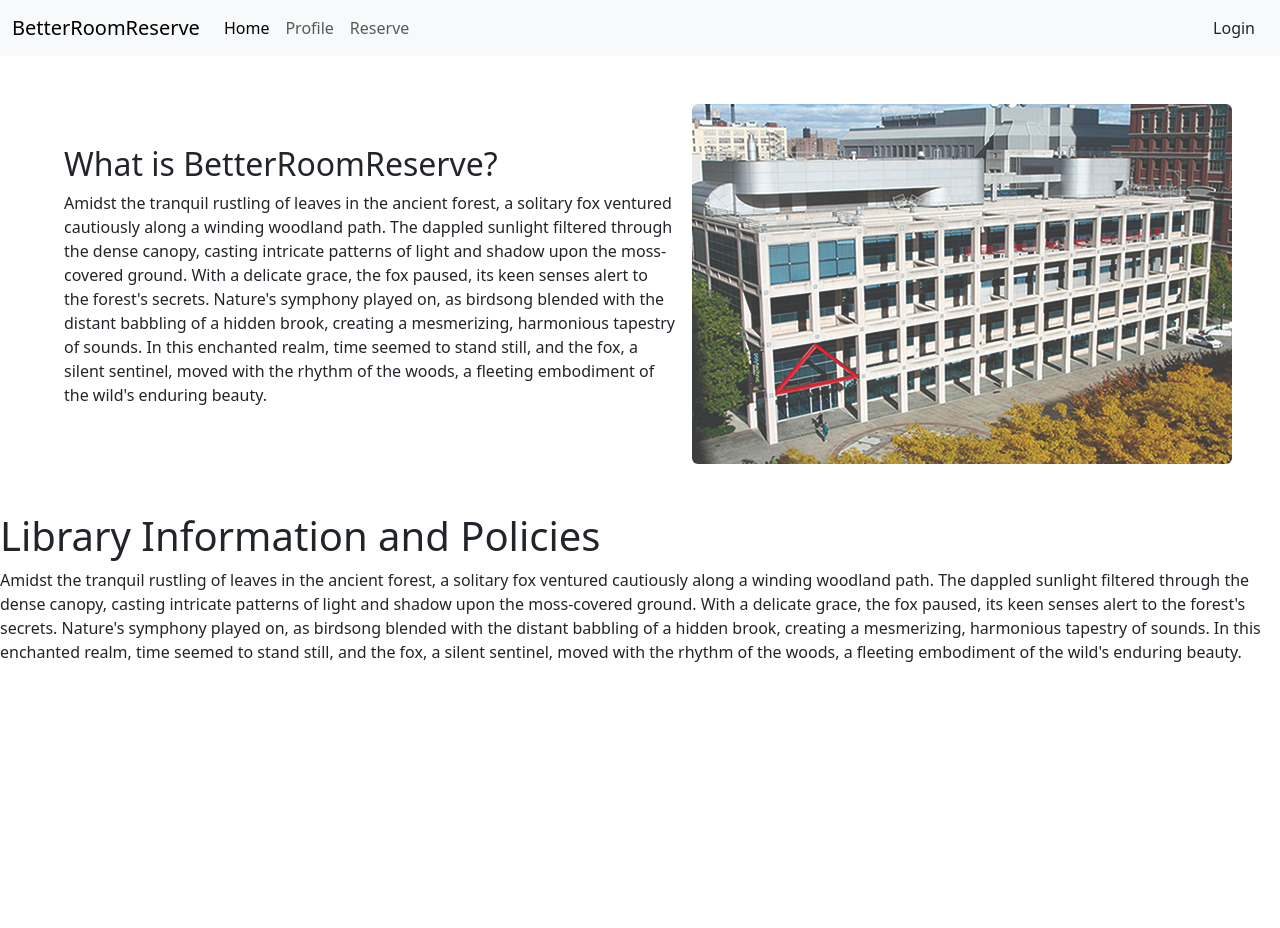
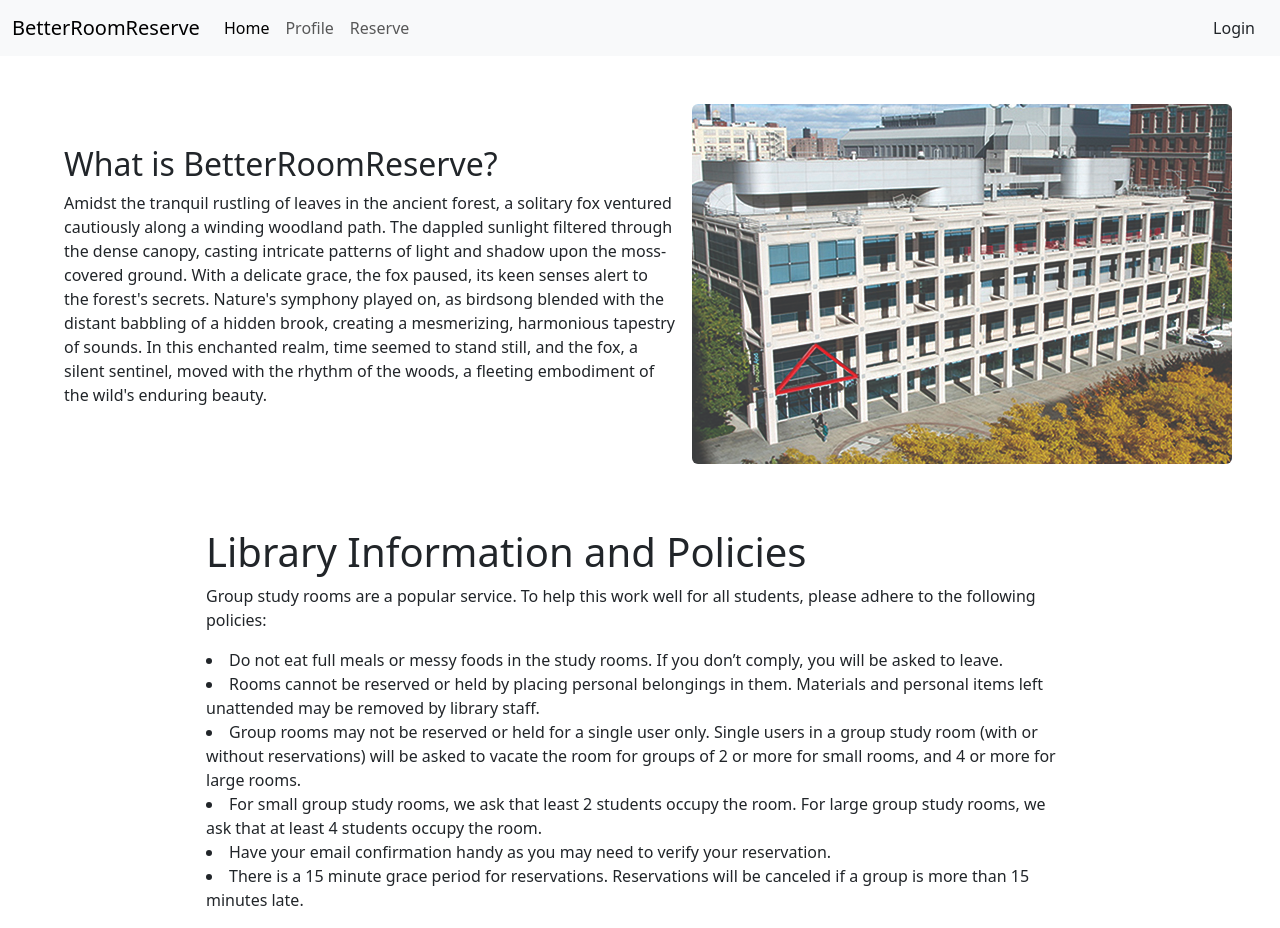
Before and after one commit to Florjon-byte/BetterRoomReserve, a React (Create React App) app in the folder better-room-reserve-app/: page / in a window 1280 px wide. Before the commit the page ends 800 px from the top, so only its background shows below. Built offline with nearby package versions, Linux system fonts and the light colour scheme.

Commit message:
setting up more homepage

```diff
--- a/better-room-reserve-app/src/App.css
+++ b/better-room-reserve-app/src/App.css
@@ -17,6 +17,7 @@
 
 .section .img{
   border-radius: 10px;
+  padding: 20px;
 }
 
 .sections .purposetext{
@@ -31,10 +32,16 @@
 
 .second{
   display: flex;
-  justify-content: space-between;
+  justify-content: center;
   align-items: center;
 }
 
+.second .purposetexttwo{
+  max-width: 900px;
+  text-align: left;
+  font-size: 1rem;
+  padding: 1rem;
+}
 
 .leftside{
   display: grid;
--- a/better-room-reserve-app/src/App.js
+++ b/better-room-reserve-app/src/App.js
@@ -53,38 +53,38 @@ class App extends Component {
 
         {/* Second Div */}
         <div className='second'>
-          <div className='purposetext'>
+          <div className='purposetexttwo'>
             <h1 className='header'>Library Information and Policies</h1>
             <p>
-              Amidst the tranquil rustling of leaves in the ancient forest, a solitary fox ventured cautiously along a winding woodland path. The dappled sunlight filtered through the dense canopy, casting intricate patterns of light and shadow upon the moss-covered ground. With a delicate grace, the fox paused, its keen senses alert to the forest's secrets. Nature's symphony played on, as birdsong blended with the distant babbling of a hidden brook, creating a mesmerizing, harmonious tapestry of sounds. In this enchanted realm, time seemed to stand still, and the fox, a silent sentinel, moved with the rhythm of the woods, a fleeting embodiment of the wild's enduring beauty.
+            Group study rooms are a popular service. To help this work well for all students, please adhere to the following policies:
             </p>
+            <ul></ul>
+              <li>
+                Do not eat full meals or messy foods in the study rooms. If you don’t comply, you will be asked to leave.
+              </li>
+              <li>
+                Rooms cannot be reserved or held by placing personal belongings in them. Materials and personal items left unattended may be removed by library staff.
+              </li>
+              <li>
+                Group rooms may not be reserved or held for a single user only. Single users in a group study room (with or without reservations) will be asked to vacate the room for groups of 2 or more for small rooms, and 4 or more for large rooms.
+              </li>
+              <li>
+                For small group study rooms, we ask that least 2 students occupy the room. For large group study rooms, we ask that at least 4 students occupy the room.
+              </li>
+              <li>
+                Have your email confirmation handy as you may need to verify your reservation.
+              </li>
+              <li>
+              There is a 15 minute grace period for reservations. Reservations will be canceled if a group is more than 15 minutes late.
+              </li>
           </div>
         </div>
-
         {/* Footer */}
+        <div>
+        </div>
       </div>
     );
   }
 }
 
 export default App;
-
-
-// <div class="row">
-//           <div className="col dibner-image ">
-//             {/* Left Side  */}
-//             <div class="leftside">
-//               <img class="img-fluid rounded float-start" src={logo}></img>
-//               {/* <img className="front img-fluid rounded" src={front}></img> */}
-//             </div>
-//           </div>
-//           <div className="col">
-//             {/* Right Side  */}
-//             <div class="rightside">
-//               <div class="d-grid gap-2 col-6 mx-auto">
-//                 <button class="btn btn-primary" type="button">Button</button>
-//                 <button class="btn btn-primary" type="button">Button</button>
-//               </div>
-//             </div>
-//           </div>
-//         </div>
```
